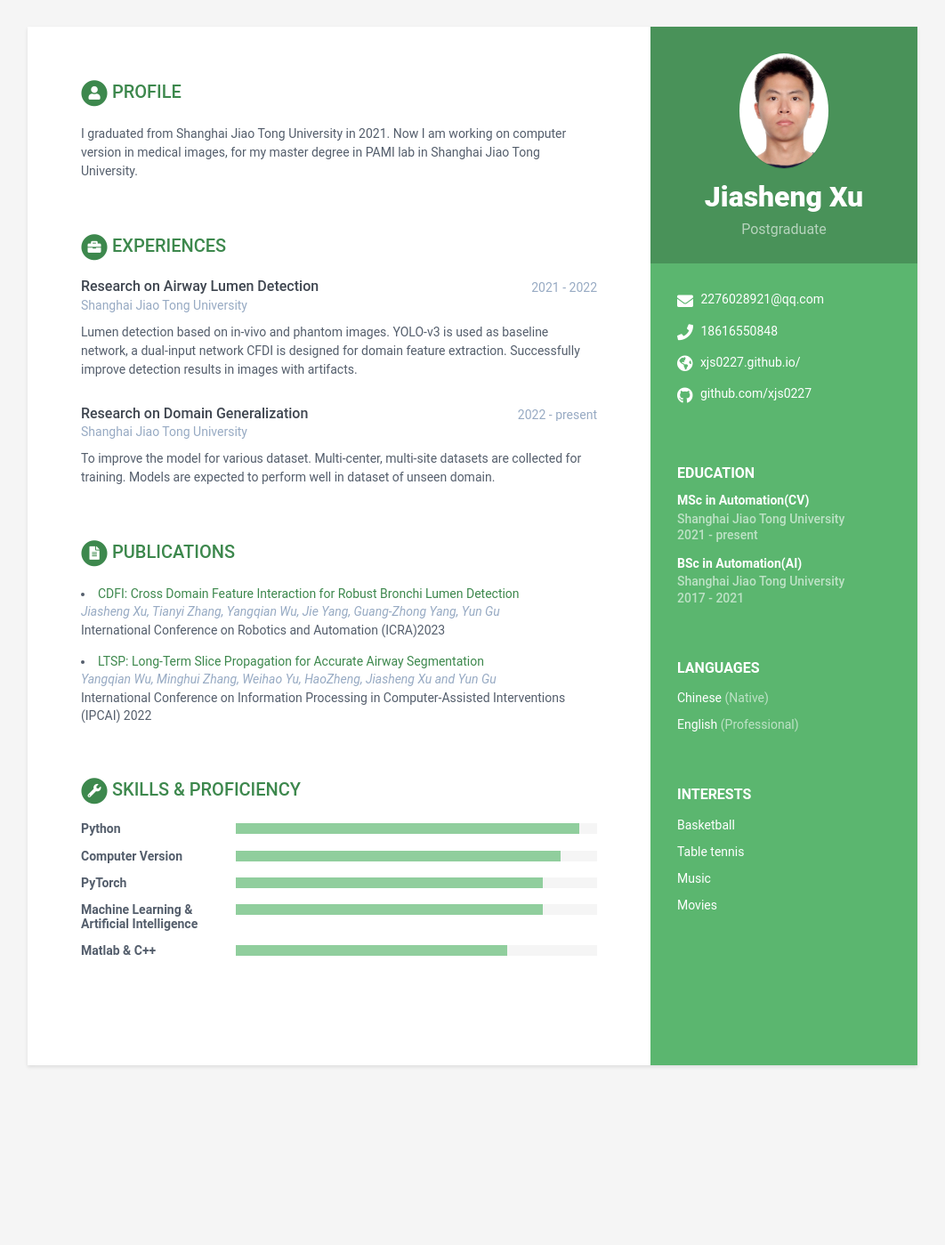
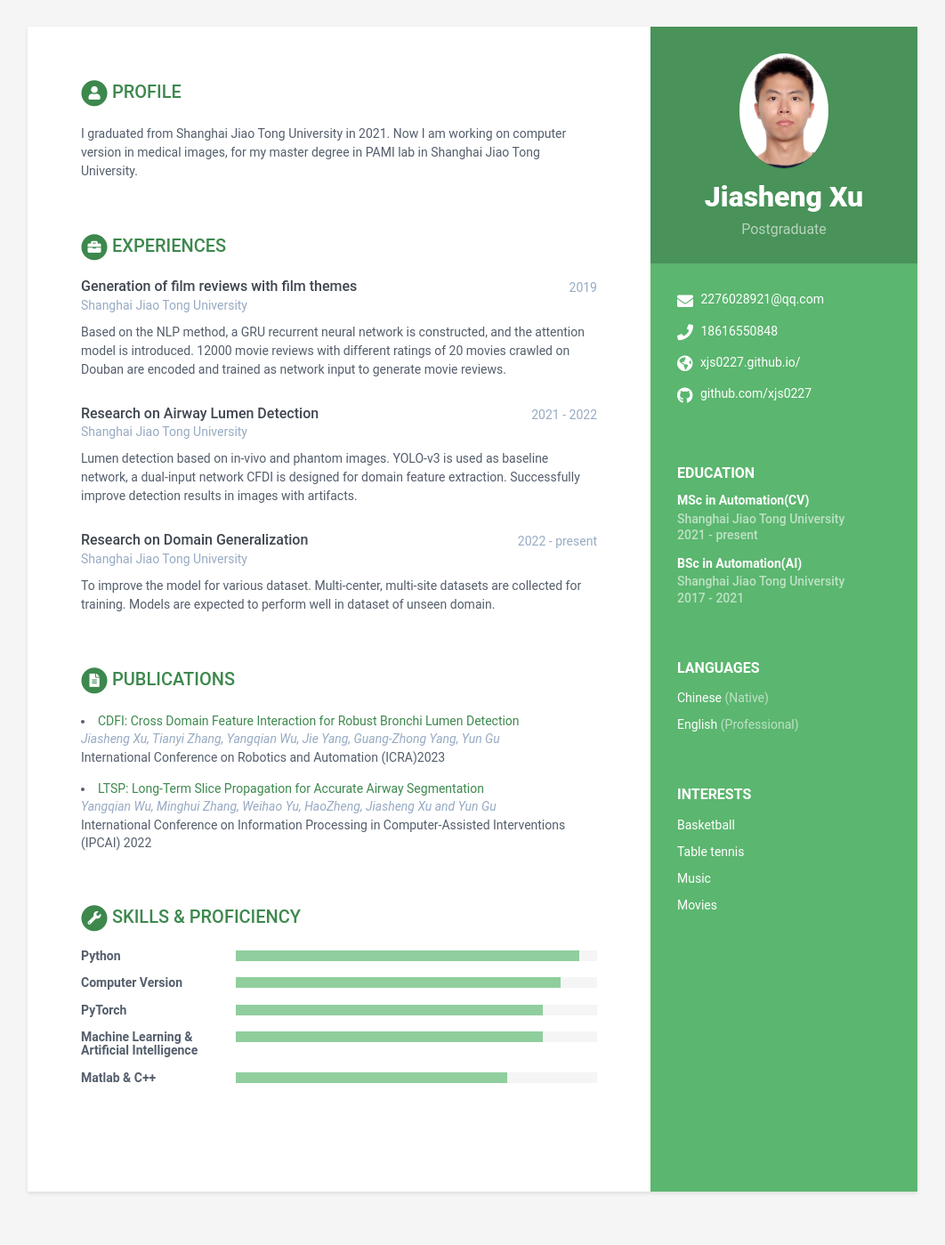
Before and after one commit to longyingsuifeng0227/xjs0227.github.io, a Jekyll site: the page built from index.html, in a window 1280 px wide. Shown: the whole page at 89% size, without its empty margins (109-1171 px from the left). Built offline with Jekyll 4.4.1, drawn with Linux system fonts in a browser that asks for light colours; before the commit the page ends 1257 px from its top, so only the background shows below that.

Commit message:
Update data.yml

```diff
--- a/_data/data.yml
+++ b/_data/data.yml
@@ -20,6 +20,7 @@ sidebar:
     # linkedin: alandoe
     # xing: alandoe
     github: github.com/xjs0227
+    CSDN: blog.csdn.net/longying1999
 
     languages:
       title: Languages
@@ -70,6 +71,14 @@ education:
 experiences:
     title: Experiences
     info:
+      - role: Generation of film reviews with film themes
+        time: 2019
+        company: Shanghai Jiao Tong University
+        details: |
+          Based on the NLP method, a GRU recurrent neural network is constructed,
+          and the attention model is introduced. 12000 movie reviews with different
+          ratings of 20 movies crawled on Douban are encoded and trained as network
+          input to generate movie reviews.
       - role: Research on Airway Lumen Detection
         time: 2021 - 2022
         company: Shanghai Jiao Tong University
@@ -85,6 +94,7 @@ experiences:
           To improve the model for various dataset. Multi-center, multi-site
           datasets are collected for training. Models are expected to perform
           well in dataset of unseen domain.
+
 
 publications:
     title: Publications
```
